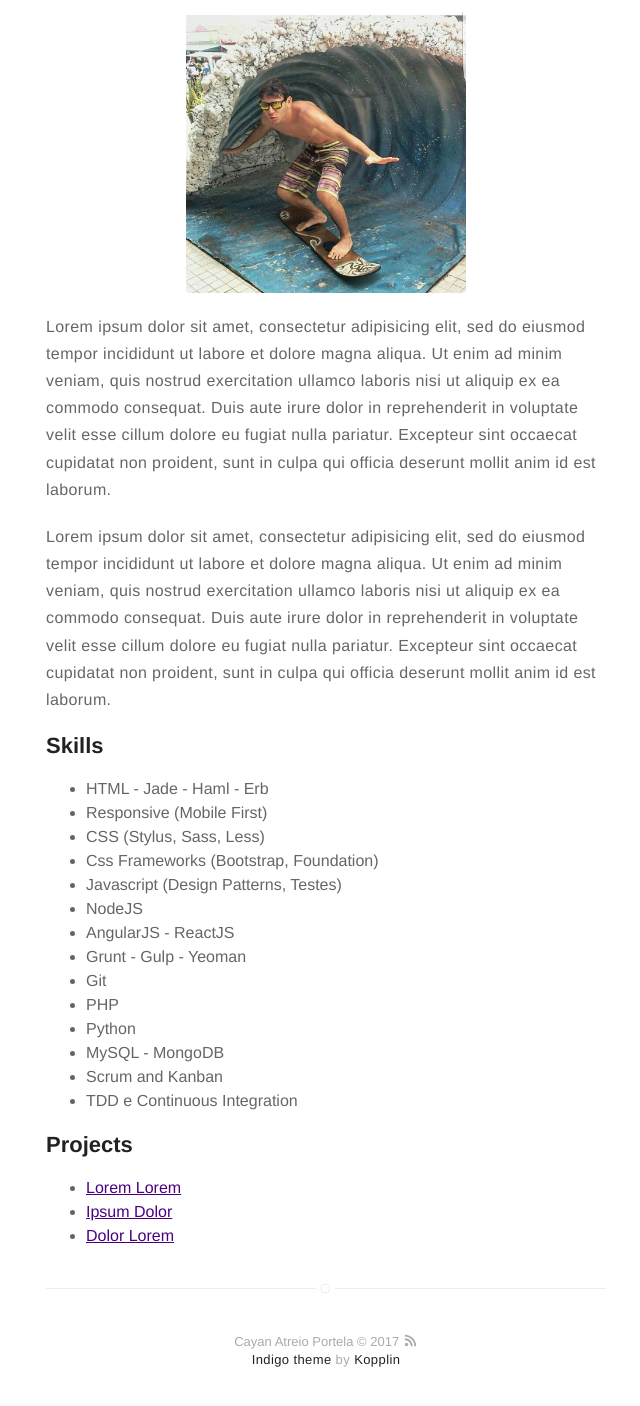
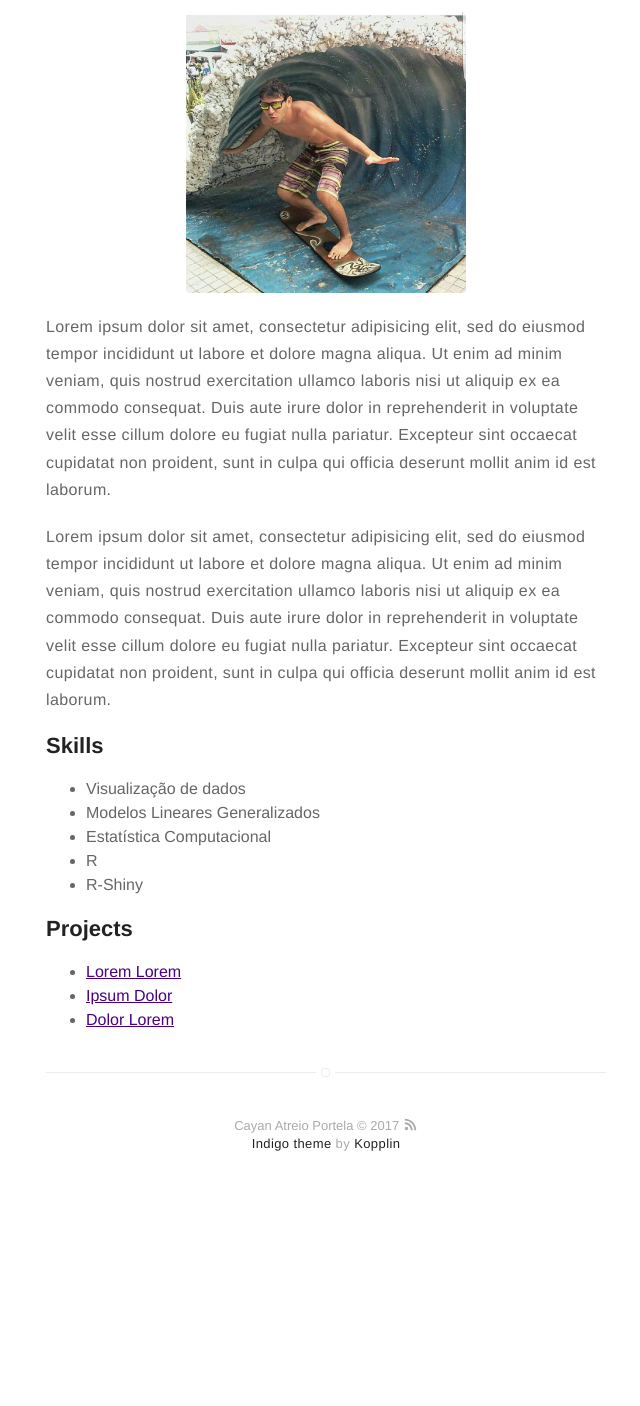
Before and after one commit to Cayan-Portela/cayan-portela.github.io, a Jekyll site: the page built from about.md, in a window 1280 px wide, cut to the strip 229-1660 px from the top of the page. Shown: the top 1406 px of the strip, without its empty margins (314-954 px from the left). Built offline with Jekyll 4.4.1, drawn with Linux system fonts in a browser that asks for light colours; after the commit the page ends 1444 px from its top, so only the background shows below that.

Commit message:
Update about.md

```diff
--- a/about.md
+++ b/about.md
@@ -21,20 +21,11 @@ proident, sunt in culpa qui officia deserunt mollit anim id est laborum.</p>
 <h2>Skills</h2>
 
 <ul class="skill-list">
-	<li>HTML - Jade - Haml - Erb</li>
-	<li>Responsive (Mobile First)</li>
-	<li>CSS (Stylus, Sass, Less)</li>
-	<li>Css Frameworks (Bootstrap, Foundation)</li>
-	<li>Javascript (Design Patterns, Testes)</li>
-	<li>NodeJS</li>
-	<li>AngularJS - ReactJS</li>
-	<li>Grunt - Gulp - Yeoman</li>
-	<li>Git</li>
-	<li>PHP</li>
-	<li>Python</li>
-	<li>MySQL - MongoDB</li>
-	<li>Scrum and Kanban</li>
-	<li>TDD e Continuous Integration</li>
+	<li>Visualização de dados</li>
+	<li>Modelos Lineares Generalizados</li>
+	<li>Estatística Computacional</li>
+	<li>R</li>
+	<li>R-Shiny</li>
 </ul>
 
 <h2>Projects</h2>
```
